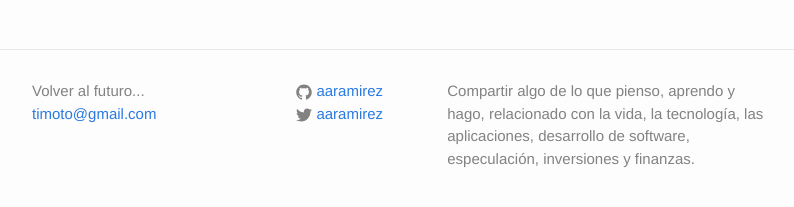
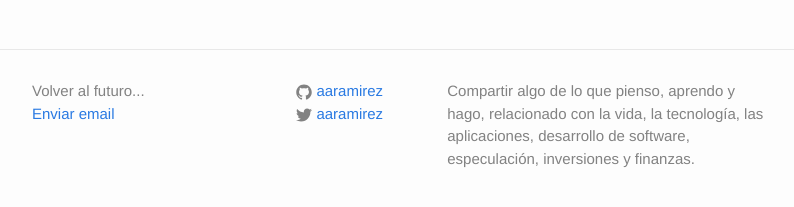
Before and after one commit to aaramirez/aaramirez.github.io, a Jekyll site: the page built from index.html, in a window 1280 px wide and 900 px high, scrolled down 14304 px. Shown: the part 670-877 px from the top of the window, without its empty margins (238-1032 px from the left). Built offline with Jekyll 4.4.1, drawn with Linux system fonts in a browser that asks for light colours.

```diff
--- a/_includes/footer.html
+++ b/_includes/footer.html
@@ -8,7 +8,7 @@
       <div class="footer-col  footer-col-1">
         <ul class="contact-list">
           <li>{{ site.title }}</li>
-          <li><a href="mailto:{{ site.email }}">{{ site.email }}</a></li>
+          <li><a href="mailto:{{ site.email }}">Enviar email</a></li>
         </ul>
       </div>
 
```
